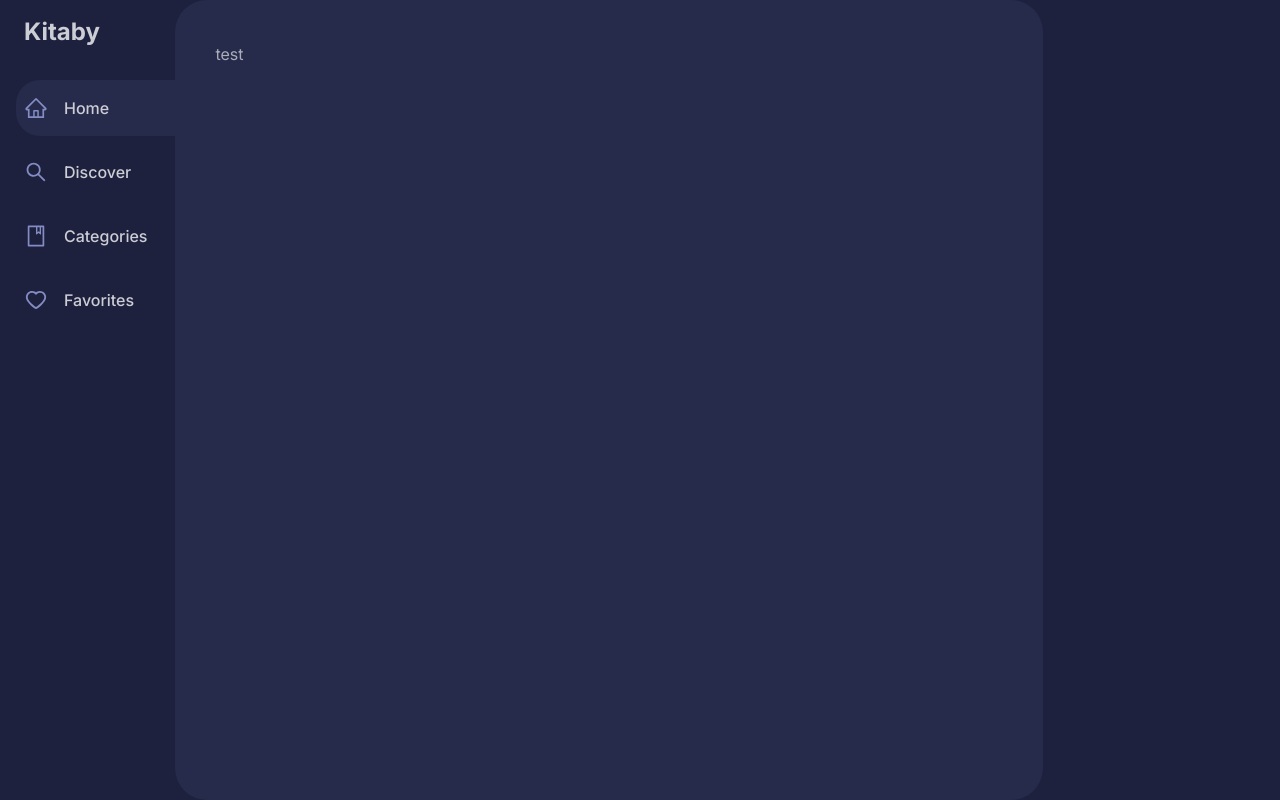
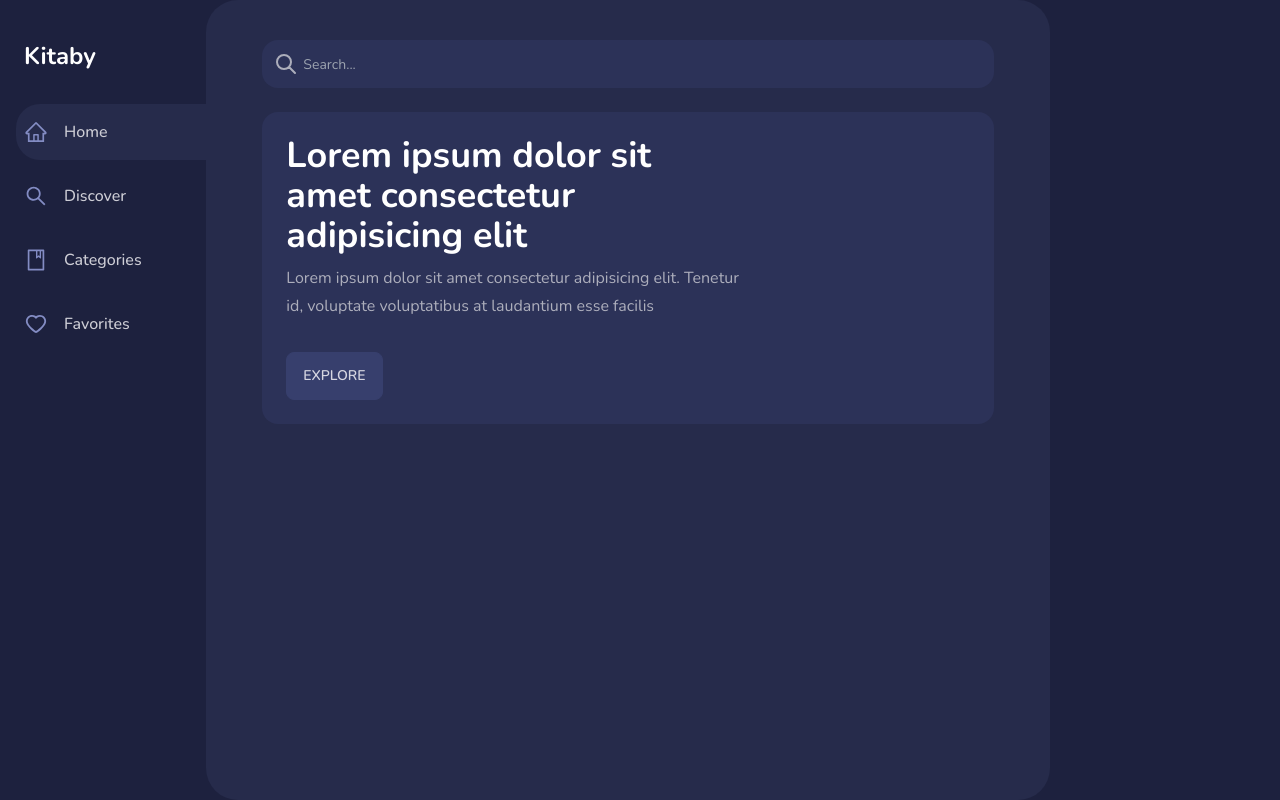
Before and after one commit to HaidarChaitoMena/kitaby, a Next.js app: page / in a window 1280 px wide. Built offline with nearby package versions, Linux system fonts and the light colour scheme.

Commit message:
setup basic navbar & search & hero card

```diff
--- a/package.json
+++ b/package.json
@@ -19,6 +19,7 @@
     "eslint": "8.49.0",
     "eslint-config-next": "^13.5.2",
     "eslint-config-prettier": "^9.0.0",
+    "framer-motion": "^10.16.4",
     "next": "13.5.2",
     "postcss": "8.4.30",
     "prettier": "^3.0.3",
--- /dev/null
+++ b/src/app/categories/page.tsx
@@ -0,0 +1,3 @@
+export default function Categories() {
+  return <main className='h-full min-h-screen w-full rounded-[2rem]  bg-primary p-10'>test</main>;
+}
--- /dev/null
+++ b/src/app/discover/page.tsx
@@ -0,0 +1,3 @@
+export default function Discover() {
+  return <main className='h-full min-h-screen w-full rounded-[2rem]  bg-primary p-10'>test</main>;
+}
--- /dev/null
+++ b/src/app/favorites/page.tsx
@@ -0,0 +1,3 @@
+export default function Favorites() {
+  return <main className='h-full min-h-screen w-full rounded-[2rem]  bg-primary p-10'></main>;
+}
--- a/src/app/layout.tsx
+++ b/src/app/layout.tsx
@@ -1,10 +1,10 @@
 import NavBar from '@/components/NavBar';
 import '../../public/static/styles/globals.css';
 import type { Metadata } from 'next';
-import { Inter } from 'next/font/google';
+import { Nunito } from 'next/font/google';
 import SideBar from '@/components/SideBar';
 
-const inter = Inter({ subsets: ['latin'] });
+const nunito = Nunito({ subsets: ['latin'] });
 
 export const metadata: Metadata = {
   title: 'Kitaby',
@@ -15,7 +15,7 @@ export default function RootLayout({ children }: { children: React.ReactNode })
   return (
     <html lang='en'>
       <body
-        className={`${inter.className} prose flex max-w-none flex-col prose-headings:m-0 prose-a:no-underline sm:flex-row`}
+        className={`${nunito.className} prose flex max-w-none flex-col prose-headings:m-0 prose-a:no-underline sm:flex-row`}
       >
         <NavBar />
         {children}
--- a/src/app/page.tsx
+++ b/src/app/page.tsx
@@ -1,3 +1,11 @@
+import Hero from '@/components/home/Hero';
+import SearchBar from '@/components/home/SearchBar';
+
 export default function Home() {
-  return <main className='h-full min-h-screen w-full rounded-[2rem]  bg-primary p-10'>test</main>;
+  return (
+    <main className='h-full min-h-screen w-full rounded-[2rem]  bg-primary p-10 px-14'>
+      <SearchBar />
+      <Hero />
+    </main>
+  );
 }
--- a/src/components/NavBar.tsx
+++ b/src/components/NavBar.tsx
@@ -16,10 +16,10 @@ export default function NavBar({}: props) {
   const pathname = usePathname();
 
   return (
-    <div className='w-full p-4 pr-0 sm:w-1/6'>
+    <div className='w-full p-4 pr-0 pt-10 sm:w-1/4'>
       <div className='sm:mb-8 sm:ml-2'>
         <Link className='font-extrabold' href={'/'}>
-          <h2 className='text-center sm:text-start'>Kitaby</h2>
+          <h2 className='text-center text-white sm:text-start'>Kitaby</h2>
         </Link>
       </div>
       <div className='flex flex-row justify-start sm:flex-col'>
--- /dev/null
+++ b/src/components/PageTransition.tsx
@@ -0,0 +1,13 @@
+'use client';
+import { LazyMotion, domMax, m } from 'framer-motion';
+import { ReactNode } from 'react';
+type props = {
+  children: ReactNode[] | ReactNode;
+};
+export default function PageTransition({ children }: props) {
+  return (
+    <LazyMotion features={domMax}>
+      <m.div layout>{children}</m.div>
+    </LazyMotion>
+  );
+}
--- /dev/null
+++ b/src/components/home/Hero.tsx
@@ -0,0 +1,14 @@
+export default function Hero() {
+  return (
+    <div className='relative mt-6 w-full rounded-2xl bg-secondary p-6'>
+      <div className='mb-2 w-2/3 text-4xl font-bold text-white'>
+        Lorem ipsum dolor sit amet consectetur adipisicing elit
+      </div>
+      <div className='mb-8 w-2/3'>
+        Lorem ipsum dolor sit amet consectetur adipisicing elit. Tenetur id, voluptate voluptatibus
+        at laudantium esse facilis
+      </div>
+      <button className='btn btn-neutral  hover:bg-primary'>Explore</button>
+    </div>
+  );
+}
--- /dev/null
+++ b/src/components/home/SearchBar.tsx
@@ -0,0 +1,33 @@
+export default function SearchBar() {
+  return (
+    <form method='GET' className='w-full'>
+      <div className='relative '>
+        <span className='absolute inset-y-0 left-0 flex items-center pl-2'>
+          <button
+            type='submit'
+            className='focus:shadow-outline bg-secondary p-1 focus:outline-none'
+          >
+            <svg
+              fill='none'
+              stroke='currentColor'
+              stroke-linecap='round'
+              stroke-linejoin='round'
+              stroke-width='2'
+              viewBox='0 0 24 24'
+              className='h-6 w-6'
+            >
+              <path d='M21 21l-6-6m2-5a7 7 0 11-14 0 7 7 0 0114 0z'></path>
+            </svg>
+          </button>
+        </span>
+        <input
+          type='search'
+          name='q'
+          className='input w-full rounded-2xl bg-secondary pl-10 text-sm'
+          placeholder='Search...'
+          autoComplete='off'
+        />
+      </div>
+    </form>
+  );
+}
--- a/tailwind.config.ts
+++ b/tailwind.config.ts
@@ -14,7 +14,7 @@ const config: Config = {
           primary: '#252A4A',
           secondary: '#2D325A',
           accent: '#f471b5',
-          neutral: '#252A4A',
+          neutral: '#373F6E',
           'base-100': '#1D213E',
           'base-200': '#848DC4',
           info: '#0ca6e9',
```
Also changed, not shown: 1 other file (tests, documents, lock files or other folders).
